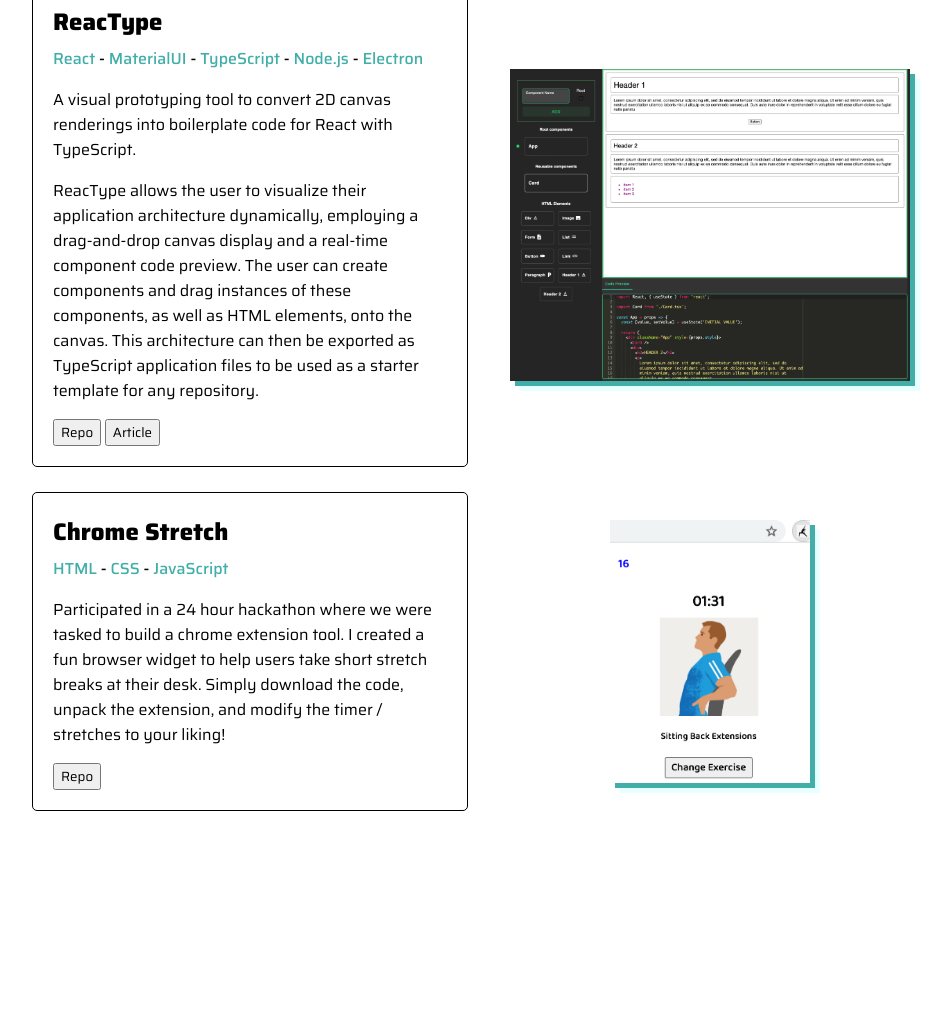
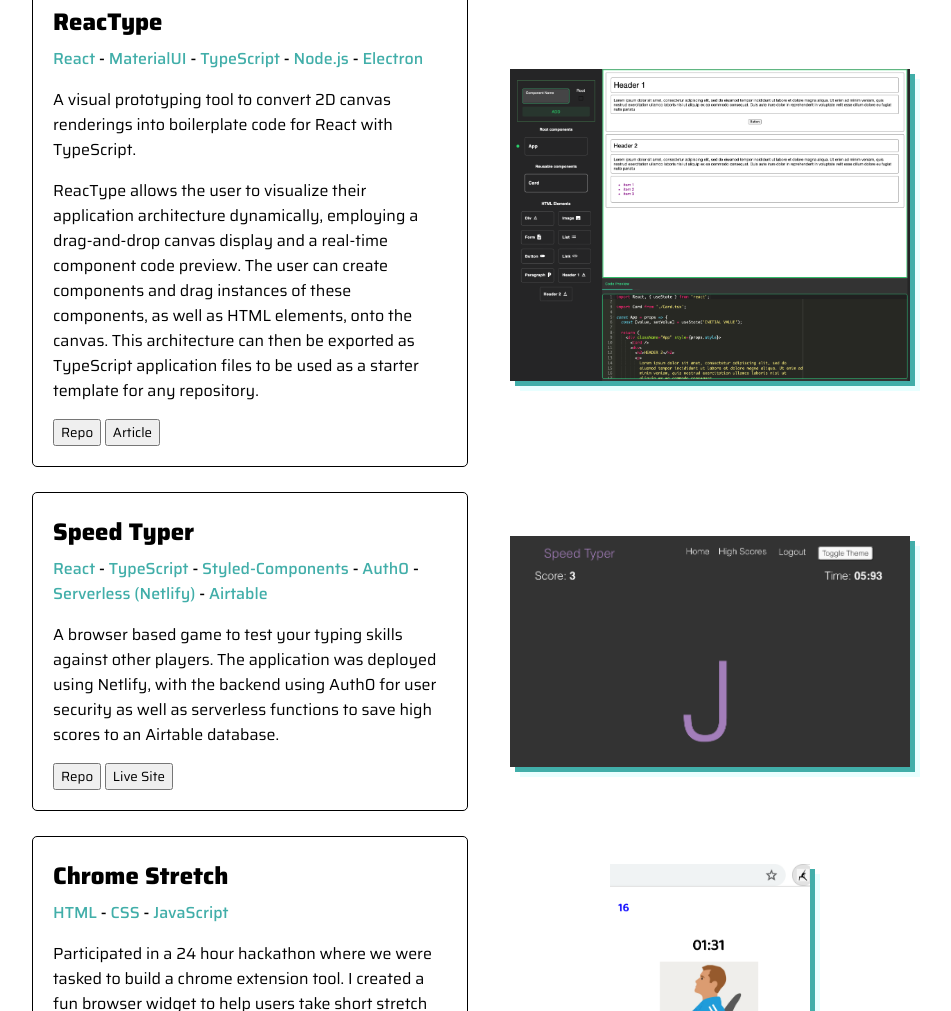
Before and after one commit to akbuma/personal-portfolio, a website: page index.html in a window 1280 px wide. Shown: the part 1459-2470 px from the top of the page, without its empty margins (160-1111 px from the left). Before the commit the page ends 2345 px from the top, so only its background shows below. Drawn offline with Linux system fonts and the light colour scheme.

Commit message:
add speed typer to project section

```diff
--- a/index.html
+++ b/index.html
@@ -89,7 +89,8 @@
     <div class="about__info">
       <p class="about__info--background">
         Aloha! I'm a full stack developer with a passion for building clean
-        and responsive UIs. I enjoy collaborating with others and learning new
+        and responsive UIs. I enjoy collaborating with others
+        and learning new
         technologies. My current tech stack focuses on React, Redux,
         TypeScript, and Node.js, but am currently spending most of my free
         time learning the intricacies of Next.js and serverless. When I'm not
@@ -100,7 +101,8 @@
         Thanks for visiting my page! I built this site from scratch using
         vanilla HTML, CSS (Sass + BEM), and JavaScript. It's currently
         deployed to AWS using Grunt as a CD pipeline. Feel free to checkout
-        the code here :)
+        the code <a class="about__link" href="https://github.com/akbuma/personal-portfolio" target="_blank">here</a>
+        &#129305;
       </p>
       <a class="about__resume" href="aaron_bumanglag_resume.pdf" target="_blank"><button
           class="about__resume-button">Dowload
@@ -210,6 +212,26 @@
     </div>
     <img class="projects__images--reactype" src="images/reactype.png" alt="ReacType" />
 
+    <div class="projects__description projects__description--speed-typer">
+      <h1>Speed Typer</h1>
+      <p class="projects__tools">
+        React <span class="projects__separator">-</span> TypeScript <span class="projects__separator">-</span>
+        Styled-Components <span class="projects__separator">-</span>
+        Auth0 <span class="projects__separator">-</span> Serverless (Netlify) <span class="projects__separator">-</span>
+        Airtable
+      </p>
+      <p>A browser based game to test your typing skills against other players. The application was deployed using
+        Netlify,
+        with the backend using Auth0 for user security as well as serverless functions to save high scores to an
+        Airtable
+        database.</p>
+      <a href="https://github.com/akbuma/speed-typer" class="projects__download" target="_blank"><button
+          class="projects__button">Repo</button></a>
+      <a href="https://kind-joliot-022250.netlify.app/" class="projects__download" target="_blank"><button
+          class="projects__button">Live Site</button></a>
+    </div>
+    <img class="projects__images--speed-typer" src="images/speed-typer.png" alt="ReacType" />
+
     <div class="projects__description projects__description--chrome-stretch">
       <h1>Chrome Stretch</h1>
       <p class="projects__tools">HTML <span class="projects__separator">-</span> CSS <span
--- a/styles/style.scss
+++ b/styles/style.scss
@@ -227,6 +227,11 @@
     flex-direction: column;
   }
 
+  &__link {
+    text-decoration: none;
+    color: $theme-medium;
+  }
+
   &__panel {
     height: 20px;
     background-color: black;
@@ -396,10 +401,10 @@
   grid-template-rows: auto;
   grid-template-areas:
     'reactype-desc reactype-img'
+    'speed-typer-desc speed-typer-img'
     'chrome-stretch-desc chrome-stretch-img';
   row-gap: 25px;
   column-gap: 25px;
-  // margin-top: -20px;
   border-radius: 5px;
   @extend %section-area;
 
@@ -419,11 +424,29 @@
       justify-self: center;
       align-self: center;
     }
+
+    &--speed-typer {
+      grid-area: speed-typer-desc;
+      justify-self: center;
+      align-self: center;
+    }
   }
 
   &__images {
     &--reactype {
       grid-area: reactype-img;
+      justify-self: center;
+      align-self: center;
+      width: 400px;
+      height: auto;
+      -webkit-box-shadow: 5px 5px 0px 0px $theme-medium,
+        10px 10px 0px 0px $theme-shadow, 5px 5px 15px 5px rgba(0, 0, 0, 0);
+      box-shadow: 5px 5px 0px 0px $theme-medium, 10px 10px 0px 0px $theme-shadow,
+        5px 5px 15px 5px rgba(0, 0, 0, 0);
+    }
+
+    &--speed-typer {
+      grid-area: speed-typer-img;
       justify-self: center;
       align-self: center;
       width: 400px;
@@ -469,6 +492,8 @@
     grid-template-areas:
       'reactype-img'
       'reactype-desc'
+      'speed-typer-img'
+      'speed-typer-desc'
       'chrome-stretch-img'
       'chrome-stretch-desc';
 
```
Also changed, not shown: images/speed-typer.png (added), styles/style.css, 1 other file.
